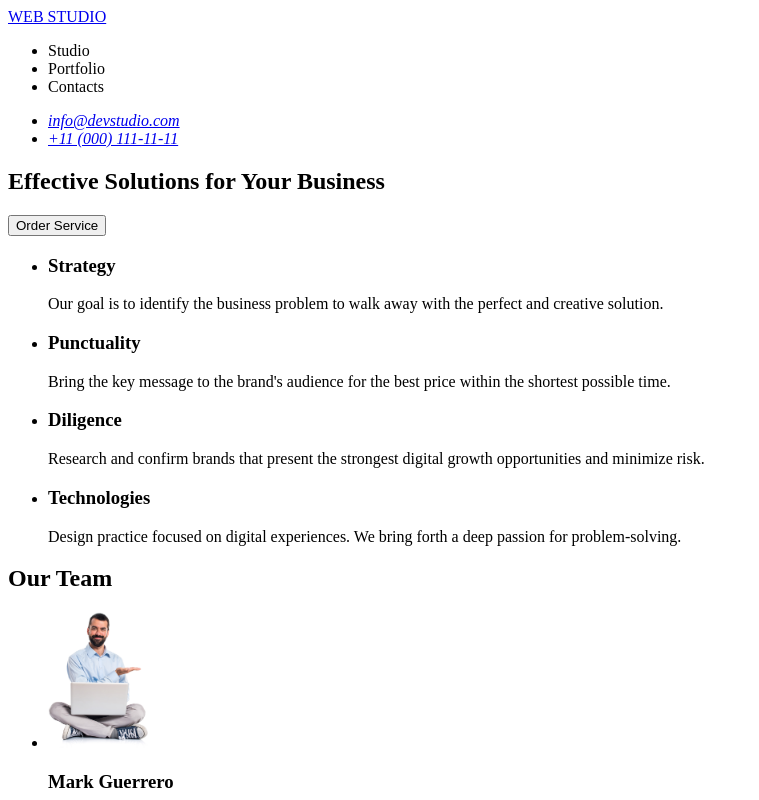
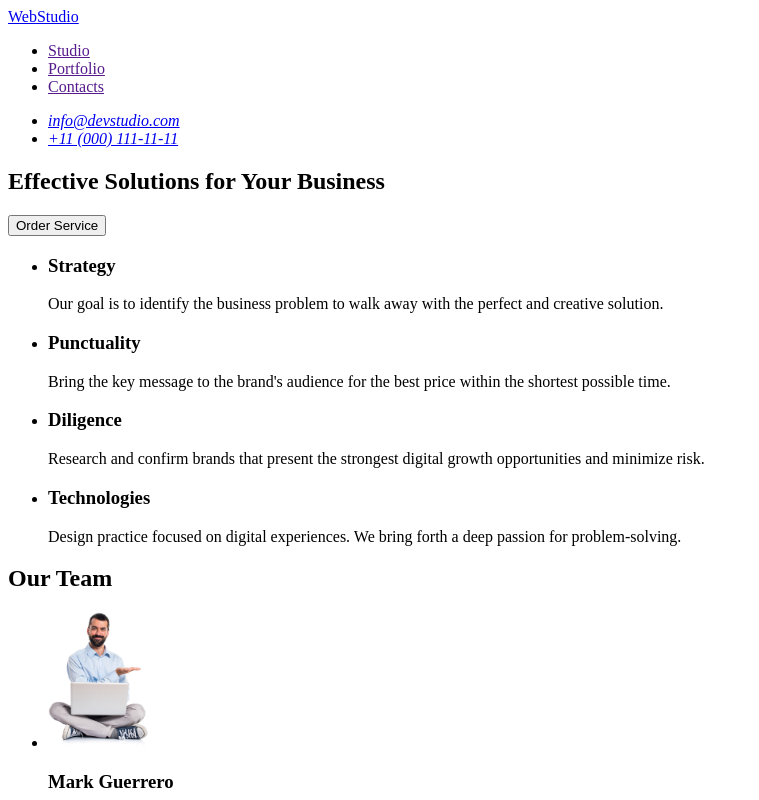
Before and after one commit to IvanKapytsia/goit-markup-hw-01, a plain HTML site: page index.html in a window 1280 px wide. Shown: the top 800 px of the page, without its empty margins (0-759 px from the left). Drawn offline with Linux system fonts and the light colour scheme.

Commit message:
edit header

```diff
--- a/index.html
+++ b/index.html
@@ -9,19 +9,19 @@
   <body>
     <header>
       <nav>
-        <a href="#">WEB STUDIO</a>
+        <a href="./index.html">WebStudio</a>
         <ul>
-          <li><a href=""></a>Studio</li>
-          <li><a href=""></a>Portfolio</li>
-          <li><a href=""></a>Contacts</li>
+          <li><a href="">Studio</a></li>
+          <li><a href="">Portfolio</a></li>
+          <li><a href="">Contacts</a></li>
         </ul>
-        <address>
-          <ul>
-            <li><a href="mail:info@devstudio.com">info@devstudio.com</a></li>
-            <li><a href="tel:+110001111111">+11 (000) 111-11-11</a></li>
-          </ul>
-        </address>
       </nav>
+      <address>
+        <ul>
+          <li><a href="mailto:info@devstudio.com">info@devstudio.com</a></li>
+          <li><a href="tel:+110001111111">+11 (000) 111-11-11</a></li>
+        </ul>
+      </address>
     </header>
     <main>
       <section>
```
